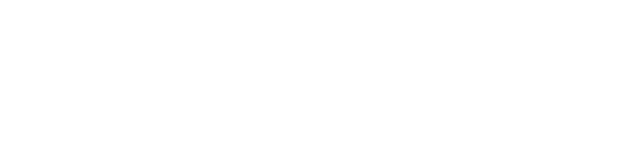
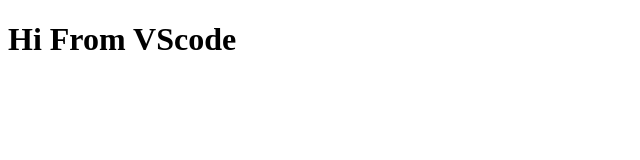
Before and after one commit to AmiraElsa3id/New-folder--3-, a plain HTML site: page index.html in a window 1280 px wide. Shown: the whole page, without its empty margins (0-640 px from the left). Drawn offline with Linux system fonts and the light colour scheme.

Commit message:
adding h1

```diff
--- a/index.html
+++ b/index.html
@@ -6,6 +6,6 @@
     <title>Document</title>
 </head>
 <body>
-
+    <h1>Hi From VScode</h1>
 </body>
 </html>
```
